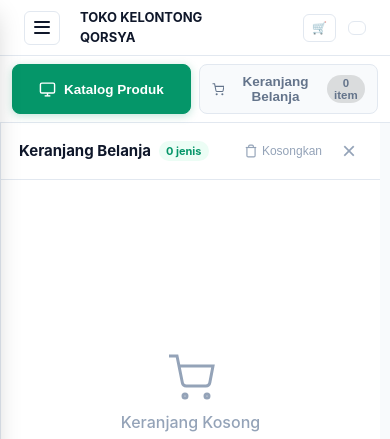
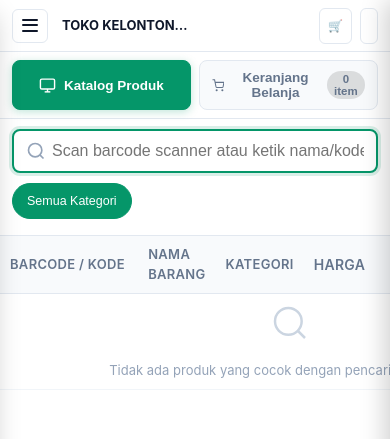
Before and after one commit to rllfqrsy/kasir-toko, a plain HTML site: page index.html in a window 390 px wide. Shown: the top 439 px of the page. Drawn offline with Linux system fonts and the light colour scheme.

Commit message:
Fix mobile catalog default and POS drawer layout
Co-authored-by: Copilot <223556219+Copilot@users.noreply.github.com>

```diff
--- a/css/style.css
+++ b/css/style.css
@@ -2227,7 +2227,12 @@ body {
 
 /* Cart Panel turns into slide-over Drawer */
 .pos-cart-section {
-  width: 380px;
+  position: fixed;
+  top: 0;
+  right: 0;
+  bottom: 0;
+  width: 420px;
+  max-width: 90vw;
   background: #ffffff;
   display: flex;
   flex-direction: column;
@@ -2236,29 +2241,10 @@ body {
   height: 100%;
   max-height: 100%;
   overflow: hidden;
-}
-
-width: 380px;
-background: #ffffff;
-display: flex;
-flex-direction: column;
-flex-shrink: 0;
-border-left: 1px solid var(--border);
-height: 100%;
-max-height: 100%;
-overflow: hidden;
-}
-
-position: fixed;
-top: 0;
-right: 0;
-bottom: 0;
-width: 420px;
-max-width: 90vw;
-z-index: 1060;
-transform: translateX(100%);
-transition: transform 0.28s cubic-bezier(0.16, 1, 0.3, 1);
-box-shadow: -4px 0 25px rgba(0, 0, 0, 0.2);
+  z-index: 1060;
+  transform: translateX(100%);
+  transition: transform 0.28s cubic-bezier(0.16, 1, 0.3, 1);
+  box-shadow: -4px 0 25px rgba(0, 0, 0, 0.2);
 }
 
 .pos-cart-section.cart-drawer-open {
--- a/js/app.js
+++ b/js/app.js
@@ -125,6 +125,9 @@ const App = {
 
     // Specific tab activations
     if (tabName === 'pos') {
+      if (window.matchMedia && window.matchMedia('(max-width: 900px)').matches && window.POS) {
+        POS.switchMobileView('catalog');
+      }
       setTimeout(() => {
         const input = document.getElementById('posSearchInput');
         if (input) {
--- a/js/pos.js
+++ b/js/pos.js
@@ -14,6 +14,9 @@ const POS = {
     this.renderProductsTable();
     this.renderCart();
     this.renderHeldCarts();
+    if (window.matchMedia && window.matchMedia('(max-width: 900px)').matches) {
+      this.switchMobileView('catalog');
+    }
 
     // Listen to state changes
     State.on('productsUpdated', () => {
--- a/sw.js
+++ b/sw.js
@@ -1,4 +1,4 @@
-const CACHE_NAME = 'kelontong-pos-v3';
+const CACHE_NAME = 'kelontong-pos-v4';
 const ASSETS_TO_CACHE = [
   './',
   './index.html',
```
